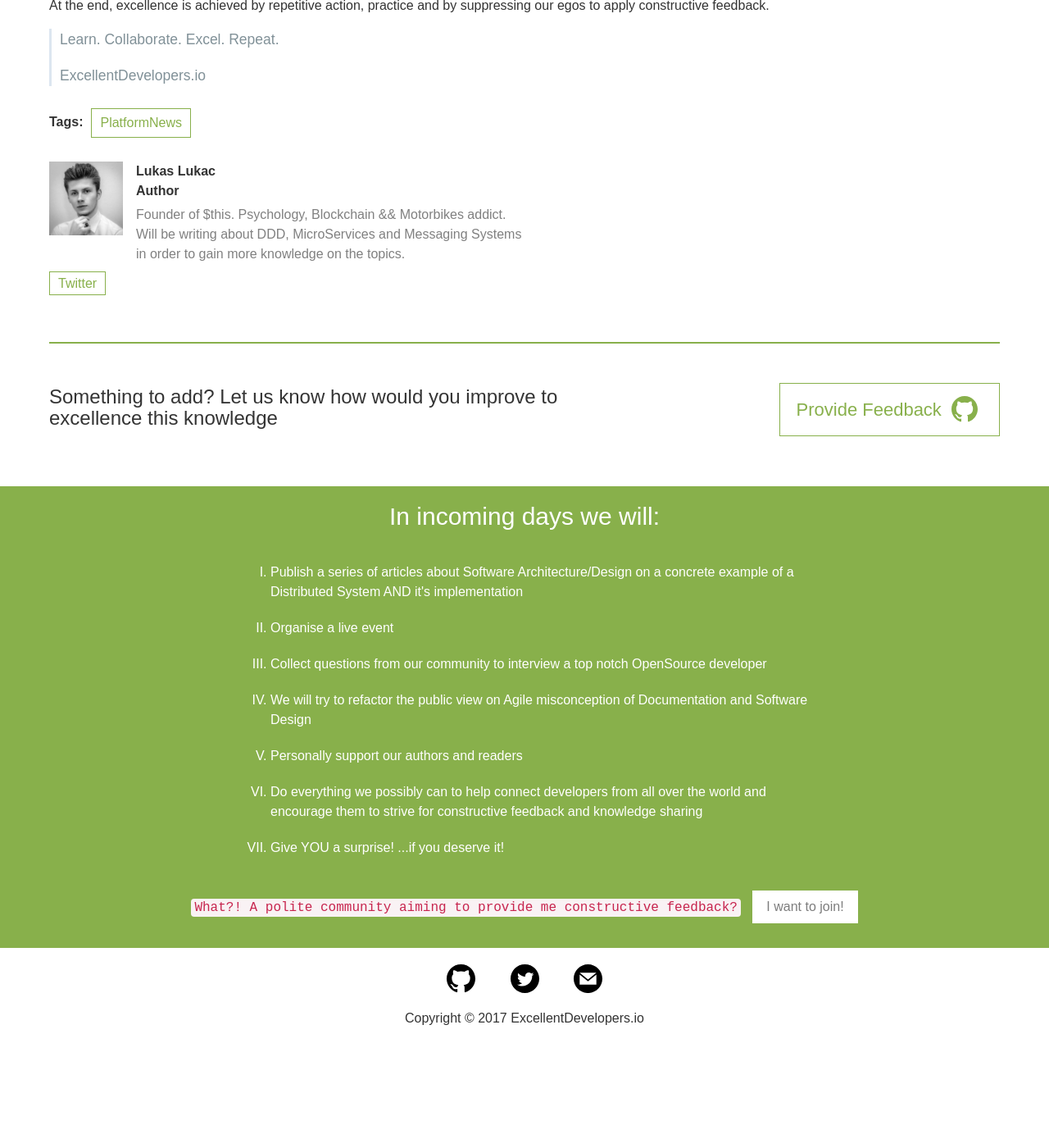
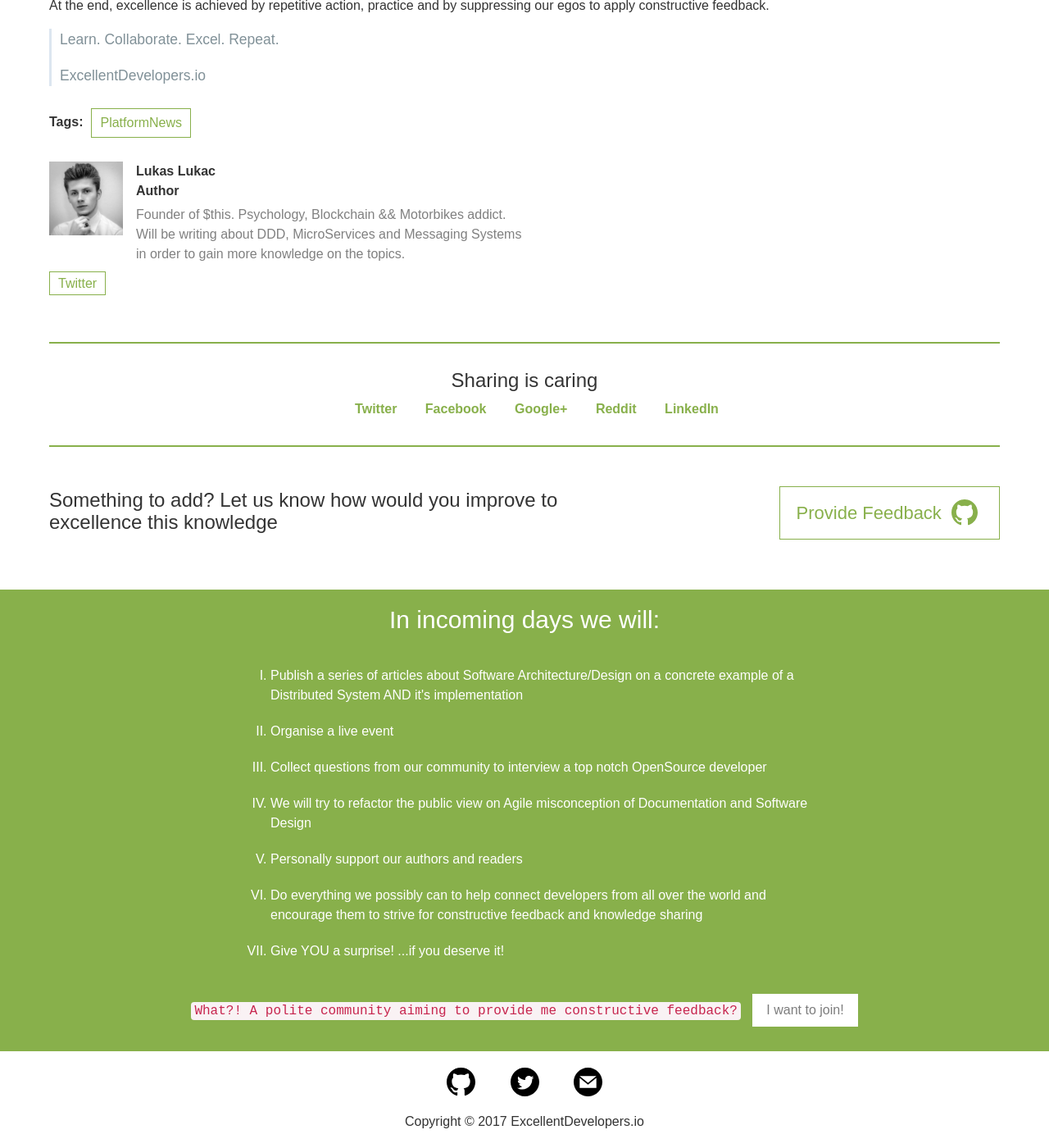
Before and after one commit to ExcellentDevelopers/excellentdevelopers.github.io, a Jekyll site: the page built from _posts/2017-10-04-launching-platform-for-developers-striving-for-excellence-to-write-articles.md, in a window 1280 px wide and 1400 px high, scrolled down 5233 px. Shown: the whole window at 82% size. Built offline with Jekyll 4.4.1, drawn with Linux system fonts in a browser that asks for light colours; nearby versions of some CDN libraries; some web fonts are replaced; comment, search, counter and statistics services are not loaded; before the commit the page ends 6507 px from its top, so only the background shows below that.

Commit message:
Adds social share buttons for each page.

```diff
--- /dev/null
+++ b/_includes/site-share-buttons.html
@@ -0,0 +1,9 @@
+<div class="share-page">
+    <h3>Sharing is caring</h3>
+
+    <a href="https://twitter.com/intent/tweet?url={{ site.url }}{{ page.url }}&via={{ site.twitter.username }}" rel="nofollow" target="_blank" title="Share on Twitter">Twitter</a>
+    <a href="https://facebook.com/sharer.php?u={{ site.url }}{{ page.url }}" rel="nofollow" target="_blank" title="Share on Facebook">Facebook</a>
+    <a href="https://plus.google.com/share?url={{ site.url }}{{ page.url }}" rel="nofollow" target="_blank" title="Share on Google+">Google+</a>
+    <a href="http://www.reddit.com/submit?url={{ site.url }}{{ page.url }}&title={{ page.title }}" rel="nofollow" target="_blank" title="Share on Reddit">Reddit</a>
+    <a href="http://www.linkedin.com/shareArticle?mini=true&url={{ site.url }}{{ page.url }}&title={{ page.title }}" rel="nofollow" target="_blank" title="Share on LinkedIn">LinkedIn</a>
+</div>
--- a/_layouts/post.html
+++ b/_layouts/post.html
@@ -43,6 +43,8 @@ layout: default
             {% endif %}
         </div>
         <hr>
+            {% include site-share-buttons.html %}
+        <hr>
         <div class="post-feedback">
             <div class="col-md-7 col-sm-6 col-xs-12">
                 <h3>Something to add? Let us know how would you improve to excellence this knowledge</h3>
@@ -54,6 +56,5 @@ layout: default
                 </a>
             </div>
         </div>
-
     </div>
 </article>
--- a/assets/css/style.css
+++ b/assets/css/style.css
@@ -1210,6 +1210,15 @@ hr.hr-mission {
     min-height: 400px;
 }
 
+.share-page {
+    text-align: center;
+}
+
+.share-page a {
+    font-weight: 700;
+    margin-left: 30px;
+}
+
 /************************** MailChimp **************************/
 #mc_embed_signup form {
     text-align: center !important;
```
